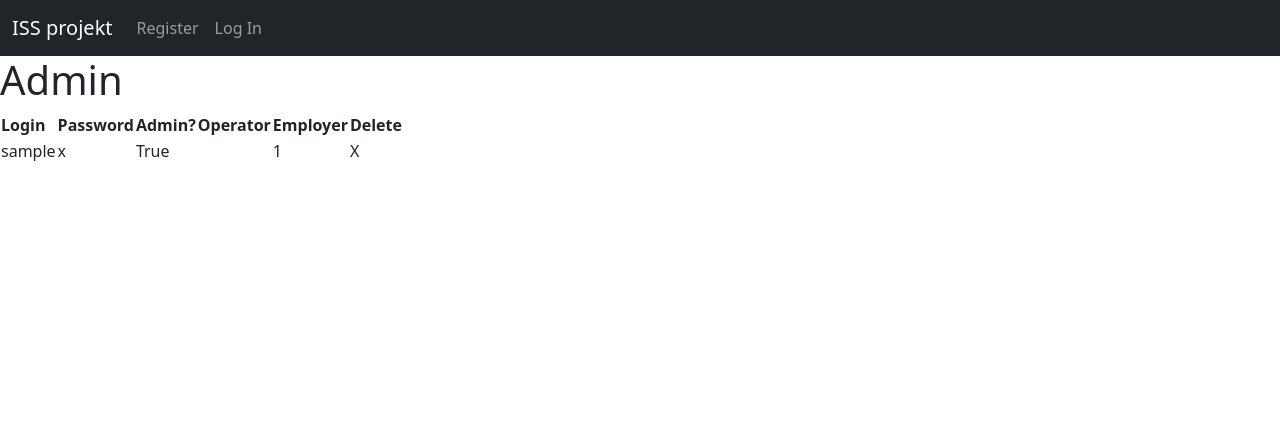
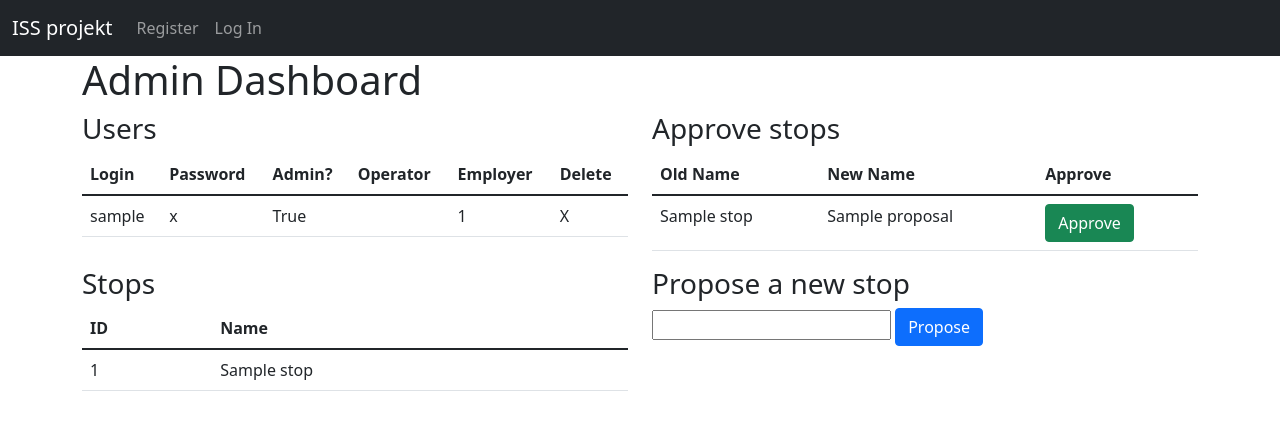
Before and after one commit to petak5/IIS, a Flask app: page /admin in a window 1280 px wide. Shown: the top 430 px of the page. Run offline with Flask 2, Linux system fonts and the light colour scheme; tables that the repository leaves empty hold one stand-in row (values such as "Sample post"); parts of the project's set-up code (start-up, migrations or seed data) failed here and were passed over; some libraries are stand-ins or nearby versions.

Commit message:
expand admin dashboard

```diff
--- a/src/app/models/__init__.py
+++ b/src/app/models/__init__.py
@@ -26,7 +26,7 @@ class User(Base):
         self.password = password
 
     def auth(self, password):
-        return password == password # TODO hash
+        return self.password == password # TODO hash
 
     def is_admin(self):
         return admin
@@ -57,6 +57,7 @@ class Stop(Base):
 class StopProposal(Base):
     # if the proposal is for a new stop this remains unset
     original_id = db.Column(db.Integer, db.ForeignKey('stop.id'), default=None)
+    original = db.relationship("Stop", backref="proposals")
     name = db.Column(db.String(128), nullable=False)
 
     def __init__(self, name, original=None):
--- a/src/app/templates/admin.html
+++ b/src/app/templates/admin.html
@@ -1,11 +1,18 @@
 {% extends 'base.html' %}
 
 {% block header %}
-  <h1>{% block title %}Admin{% endblock %}</h1>
+<div class="container">
+  <h1>{% block title %}Admin Dashboard{% endblock %}</h1>
+<div/>
 {% endblock %}
 
-{% block content %}
-  <table>
+  {% block content %}
+  <div class="container">
+    <div class="row">
+      <div class="col-12 col-lg-6">
+  <table class="table">
+    <thead>
+      <h3>Users</h3>
     <tr>
       <th>Login</th>
       <th>Password</th>
@@ -14,6 +21,8 @@
       <th>Employer</th>
       <th>Delete</th>
     </tr>
+    </thead>
+    <tbody>
     {% for user in User.query.all() %}
     <tr>
       <td>{{ user.login }}</td>
@@ -24,5 +33,61 @@
       <td>X</td>
     </tr>
     {% endfor %}
+    </tbody>
   </table>
+  </div>
+      <div class="col-12 col-lg-6">
+  <table class="table">
+    <thead>
+      <h3>Approve stops</h3>
+    <tr>
+      <th>Old Name</th>
+      <th>New Name</th>
+      <th>Approve</th>
+    </tr>
+    </thead>
+    <tbody>
+    {% for sp in StopProposal.query.all() %}
+    <tr>
+      <td>{{ sp.original.name if sp.original else '' }}</td>
+      <td>{{ sp.name }}</td>
+      <td>
+        <form action="/admin/approve_stop" method="post">
+          <input type="hidden" name="id" value="{{ sp.id }}"/>
+          <button type="submit" class="btn btn-success">Approve</button>
+        </form>
+      </td>
+    </tr>
+    {% endfor %}
+    </tbody>
+  </table>
+  </div>
+      <div class="col-12 col-lg-6">
+  <table class="table">
+    <thead>
+      <h3>Stops</h3>
+    <tr>
+      <th>ID</th>
+      <th>Name</th>
+    </tr>
+    </thead>
+    <tbody>
+    {% for s in Stop.query.all() %}
+    <tr>
+      <td>{{ s.id }}</td>
+      <td>{{ s.name }}</td>
+    </tr>
+    {% endfor %}
+    </tbody>
+  </table>
+  </div>
+  <div class="col-12 col-lg-6">
+    <form action="/operator/propose_stop" method="post">
+      <h3>Propose a new stop</h3>
+      <input name="name" type="text"></input>
+          <button type="submit" class="btn btn-primary">Propose</button>
+    </form>
+  </div>
+  </div>
+  </div>
 {% endblock %}
--- a/src/app/templates/login.html
+++ b/src/app/templates/login.html
@@ -16,7 +16,7 @@
     <label for="password" class="form-label">Password</label>
     <input type="password" class="form-control" name="password">
   </div>
-  <button type="submit" class="btn btn-primary" align="right">Log in</button>
+  <button type="submit" class="btn btn-primary">Log in</button>
 </form>
 </div>
 {% endblock %}
--- a/src/app/templates/register.html
+++ b/src/app/templates/register.html
@@ -16,7 +16,7 @@
     <label for="password" class="form-label">Password</label>
     <input type="password" class="form-control" name="password">
   </div>
-  <button type="submit" class="btn btn-primary" align="right">Register</button>
+  <button type="submit" class="btn btn-primary">Register</button>
 </form>
 </div>
 {% endblock %}
--- a/src/app/views/routes.py
+++ b/src/app/views/routes.py
@@ -1,6 +1,6 @@
 from app import app
 from app.models import db
-from app.models import User
+from app.models import User, StopProposal, Stop
 from flask import request, session, render_template, g
 from sqlalchemy.exc import IntegrityError
 
@@ -26,7 +26,7 @@ def search():
 
 @app.route('/admin')
 def admin():
-    return render_template('admin.html', User=User)
+    return render_template('admin.html', User=User, StopProposal=StopProposal, Stop=Stop)
 
 @app.route('/admin/approve_stop', methods=['POST'])
 def admin_approve_stop():
@@ -38,11 +38,12 @@ def admin_approve_stop():
     name = stop_proposal.name
     if original_id:
         stop = Stop.query.get(original_id)
-        stop.update({ Stop.name: name })
+        stop.name = name
         db.session.delete(stop_proposal)
     else:
         stop = Stop(name)
         db.session.add(stop)
+        db.session.delete(stop_proposal)
     db.session.commit()
     return render_template("msg.html", msg="Stop approved")
 
@@ -75,6 +76,22 @@ def change_password():
     db.session.commit()
     return "Password changed"
 
+@app.route('/operator/propose_stop', methods=['POST'])
+def propose_stop():
+    original_id = request.form.get("original_id")
+    name = request.form.get("name")
+    if not name:
+        return "Invalid args", 400
+    if original_id:
+        original = Stops.query.get(original_id)
+        if not original:
+            return "Stop doesn't exist", 400
+        sp = StopProposal(name, original)
+    else:
+        sp = StopProposal(name)
+    db.session.add(sp)
+    db.session.commit()
+    return render_template('msg.html', msg="Success")
 
 @app.route('/login', methods=['GET','POST'])
 def login():
```
